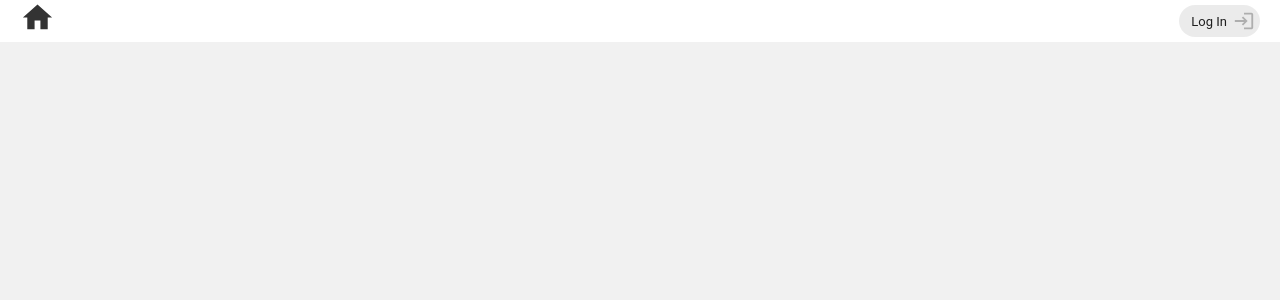
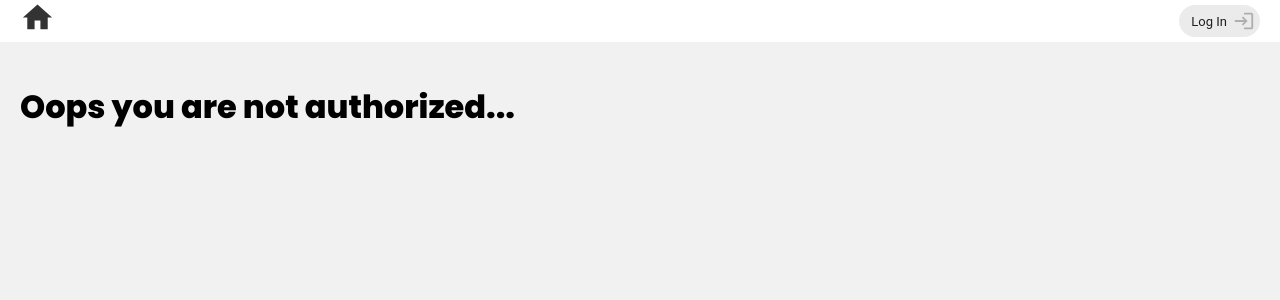
Before and after one commit to Web-Store-Final-Project/react_final_project, a React (Create React App) app in the folder frontend/: page /adminManagement in a window 1280 px wide. Before the commit this address had no page. Shown: the top 300 px of the page. Built offline with nearby package versions, Linux system fonts and the light colour scheme; no server answers.

Commit message:
changes in navbar and dashboard

```diff
--- a/frontend/src/App.js
+++ b/frontend/src/App.js
@@ -8,6 +8,7 @@ import SignUp from "./pages/SignUp/SignUp";
 import Navbar from "./components/Navbar";
 import NotAuthorized from './pages/NotAuthorized/NotAuthorized';
 import Profile from './pages/Profile/Profile';
+import AdminAccountManagement from './pages/AdminAccountManagement/AdminAccountManagement';
 function App() {
   const [email,setEmail] = useState("");
   const [isAdmin, setIsAdmin] = useState(false);
@@ -37,8 +38,13 @@ function App() {
               </>
             )
           }
-            <Route path="/" element={<Home isLoggedIn={isLoggedIn} amountInCart={amountInCart} setAmountInCart={setAmountInCart} />} />
+          {
+            !isLoggedIn && !isAdmin && (
+              <Route path="/" element={<Home isLoggedIn={isLoggedIn} amountInCart={amountInCart} setAmountInCart={setAmountInCart} />} />
+            )
+          }
             <Route path="/admin" element={<NotAuthorized/>}/>
+            <Route path="/adminManagement" element={<AdminAccountManagement isAdmin={isAdmin} email={email}/>}/>
           {
             !isLoggedIn && (
               <>
--- a/frontend/src/components/Navbar.js
+++ b/frontend/src/components/Navbar.js
@@ -8,13 +8,18 @@ const Navbar = (props) => {
     <>
     <header>
       <div className="container">
-        <Link to={"/"} amountInCart={props.amountInCart} setAmountInCart={props.setAmountInCart}>
-          <HomeIcon fontSize="large" />
-        </Link>
+      <Link to={"/"} amountInCart={props.amountInCart} setAmountInCart={props.setAmountInCart}>
+        <HomeIcon fontSize="large" />
+      </Link>
+
+
         { props.isAdmin && props.isLoggedIn &&(
           <>
           <Link to={"/admin"}>
             <h2>Admin Page</h2>
+          </Link>
+          <Link to={"/adminManagement"}>
+            <h2>Dashboard</h2>
           </Link>
           <Link to={"/"}>
               <h2 onClick={()=>{
--- /dev/null
+++ b/frontend/src/pages/AdminAccountManagement/AdminAccountManagement.js
@@ -0,0 +1,39 @@
+import {React,useState,useEffect} from 'react'
+import NotAuthorized from '../NotAuthorized/NotAuthorized';
+import Button from '@mui/material/Button';
+
+export default function AdminAccountManagement(props) {
+    const [fullname,setFullName] = useState("");
+    useEffect(() => {
+    const fetchUser = async () => {
+      const response = await fetch(`/api/users/${props.email}`);
+      const json = await response.json();
+      if (response.ok) {
+        setFullName(json.fullname);
+      }
+    };
+    fetchUser();
+  },);
+
+
+  return (
+    <div>
+    {
+      !props.isAdmin && (
+        <NotAuthorized/>
+      )
+    }
+    {
+      props.isAdmin && (
+        <>
+          <h2>Hello {fullname}</h2>
+          <Button variant="contained">Click to show all users</Button>
+          <br/>
+          <br/>
+          <Button variant="contained">Click to show some graphs</Button>
+        </>
+      )
+    }
+    </div>
+  )
+}
```
